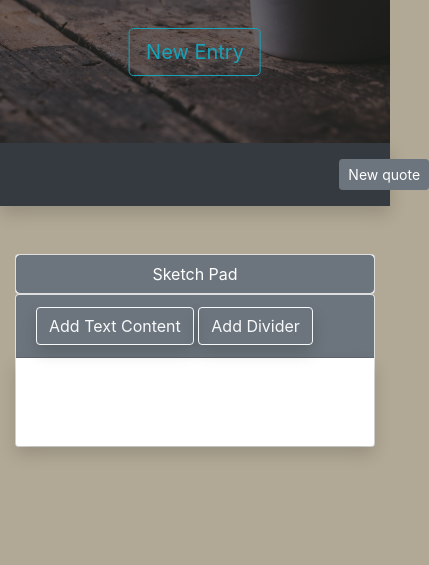
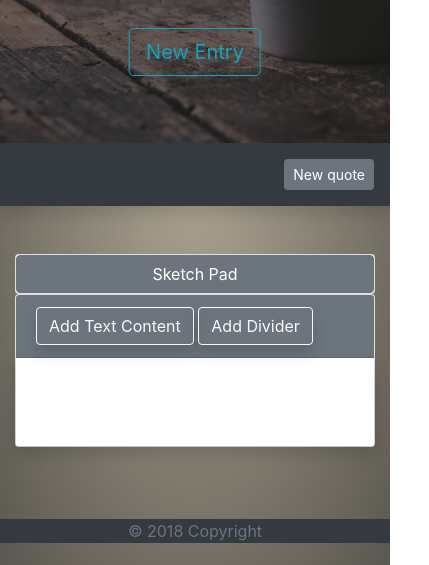
Before and after one commit to reanderson/project-one, a plain HTML site: page index.html in a window 390 px wide. Shown: the part 279-844 px from the top of the page, 429 px wide, since content can reach past the window. Drawn offline with nearby package versions, Linux system fonts and the light colour scheme; no server answers.

Commit message:
added more styles to html and css

```diff
--- a/assets/css/style.css
+++ b/assets/css/style.css
@@ -4,7 +4,9 @@ body, html {
 }
 
 body {
-  background: rgb(177, 168, 149);
+
+  background-image: radial-gradient( rgb(177, 168, 149),
+   rgb(90, 87, 80));
 }
 
 h1 {
@@ -18,7 +20,8 @@ h1 {
 }
 
 #dailyquote {
-  font-family: 'Vollkorn', serif;
+  font-family: 'Lato', sans-serif;
+  font-size: 16px
 }
 
 .hero-image {
--- a/index.html
+++ b/index.html
@@ -6,7 +6,7 @@
 <meta http-equiv="X-UA-Compatible" content="ie=edge">
 <link rel="stylesheet" href="https://cdnjs.cloudflare.com/ajax/libs/twitter-bootstrap/4.1.2/css/bootstrap.min.css">
 <link rel="stylesheet" href="https://use.fontawesome.com/releases/v5.1.1/css/all.css">
-<link href="https://fonts.googleapis.com/css?family=Bad+Script|Comfortaa|Julius+Sans+One|Vollkorn" rel="stylesheet">
+<link href="https://fonts.googleapis.com/css?family=Bad+Script|Comfortaa|Julius+Sans+One|Lato" rel="stylesheet">
 <link rel="stylesheet" href="assets/css/style.css">
 
 <title>Project One</title>
@@ -28,12 +28,12 @@
 
       <div class="bg-dark text-light p-3 shadow">
         <div class="row justify-content-between align-items-center">
-          <div class="col col-10">
+          <div class="col col-md-10">
 
             <small class="mb-0" id="dailyquote"></small>
 
           </div>
-          <div class="col col-2 text-right">
+          <div class="col col-md-2 text-right">
             <button type="button" id="newQuote" class="btn btn-secondary btn-sm">New quote</button>
           </div>
         </div>
@@ -75,6 +75,10 @@
         </div>
    </div>
   </main>
+
+  <br><br><br>
+
+  <div class="footer bg-dark text-center text-secondary">© 2018 Copyright</div>
 
   <!-- MODALS -->
   <!-- New Entry Modal -->
@@ -295,6 +299,8 @@
   </div>
   <!-- End Edit Title Modal -->
 
+
+
 <script src="assets/painterro-0.2.68/wp/tags/0.2.21.1/painterro-0.2.21.min.js"></script>
 
 <script src="https://cdnjs.cloudflare.com/ajax/libs/jquery/3.3.1/jquery.min.js"></script>
```
